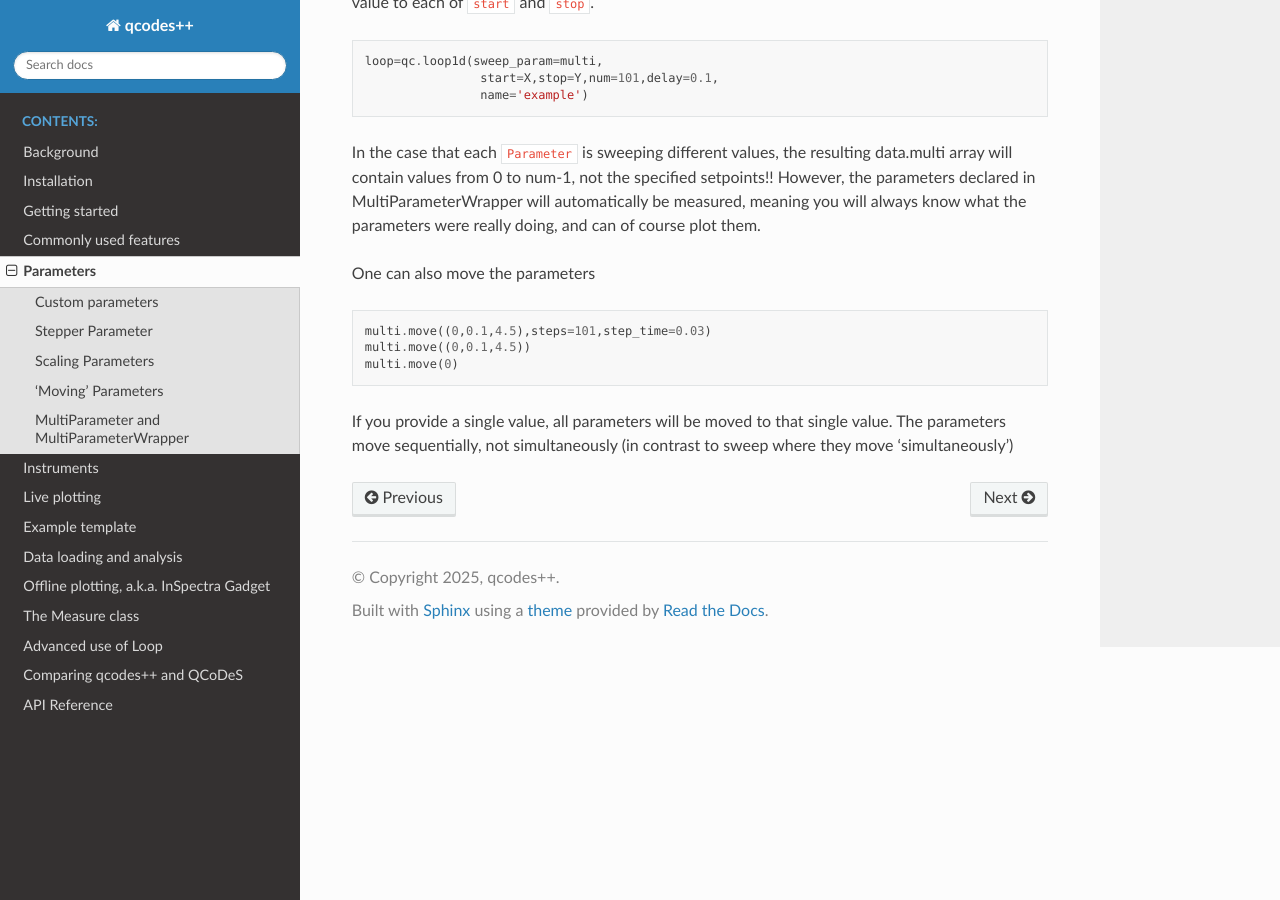
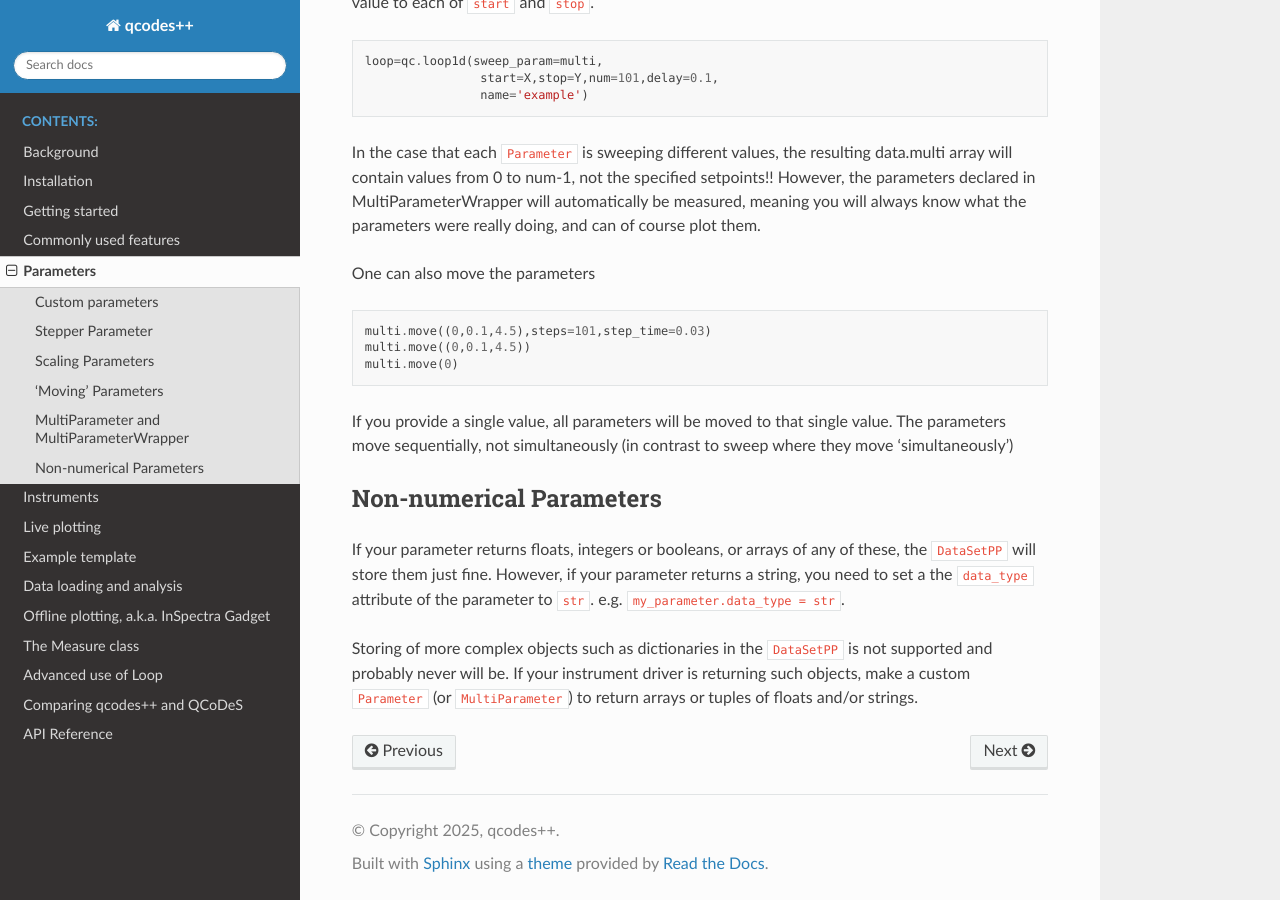
Before and after one commit to qcodespp/qcodespp.github.io, a Sphinx documentation site: the page built from docs/source/parameters.rst, in a window 1280 px wide and 900 px high, scrolled down 3137 px. Built offline with Sphinx 7.4.7 and the Read the Docs theme 3.1.0, drawn with Linux system fonts in a browser that asks for light colours.

Commit message:
fix typos, add info about strings

```diff
--- a/docs/source/advanced.rst
+++ b/docs/source/advanced.rst
@@ -110,7 +110,7 @@ The setpoints of each ``Loop`` have so far been generated by the ``parameter.swe
 
 .. code-block:: python
 
-    loopdownup=qc.Loop(keithley.volt.returnloop(0,1,num=101),delay=0.1).each(*station.measure())
+    loopdownup=qc.Loop(keithley.volt.returnsweep(0,1,num=101),delay=0.1).each(*station.measure())
 
 The above will return a loop with 201 steps, as the stop value is not repeated.
 
--- a/docs/source/parameters.rst
+++ b/docs/source/parameters.rst
@@ -145,3 +145,9 @@ One can also move the parameters
     multi.move(0)
 
 If you provide a single value, all parameters will be moved to that single value. The parameters move sequentially, not simultaneously (in contrast to sweep where they move 'simultaneously')
+
+Non-numerical Parameters
+------------------------
+If your parameter returns floats, integers or booleans, or arrays of any of these, the ``DataSetPP`` will store them just fine. However, if your parameter returns a string, you need to set a the ``data_type`` attribute of the parameter to ``str``. e.g. ``my_parameter.data_type = str``.
+
+Storing of more complex objects such as dictionaries in the ``DataSetPP`` is not supported and probably never will be. If your instrument driver is returning such objects, make a custom ``Parameter`` (or ``MultiParameter``) to return arrays or tuples of floats and/or strings.
```
Also changed, not shown: docs/source/dummy_measurements.rst (+4 -4 lines).
